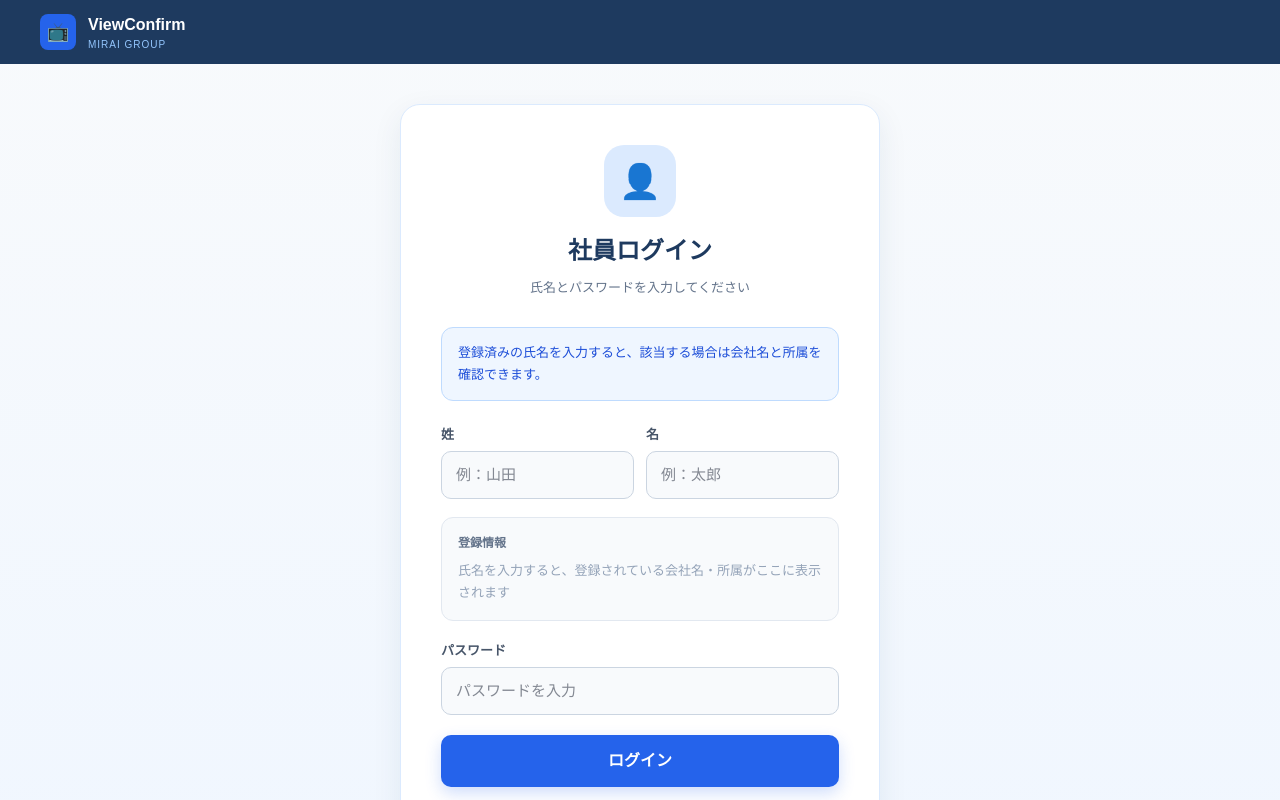
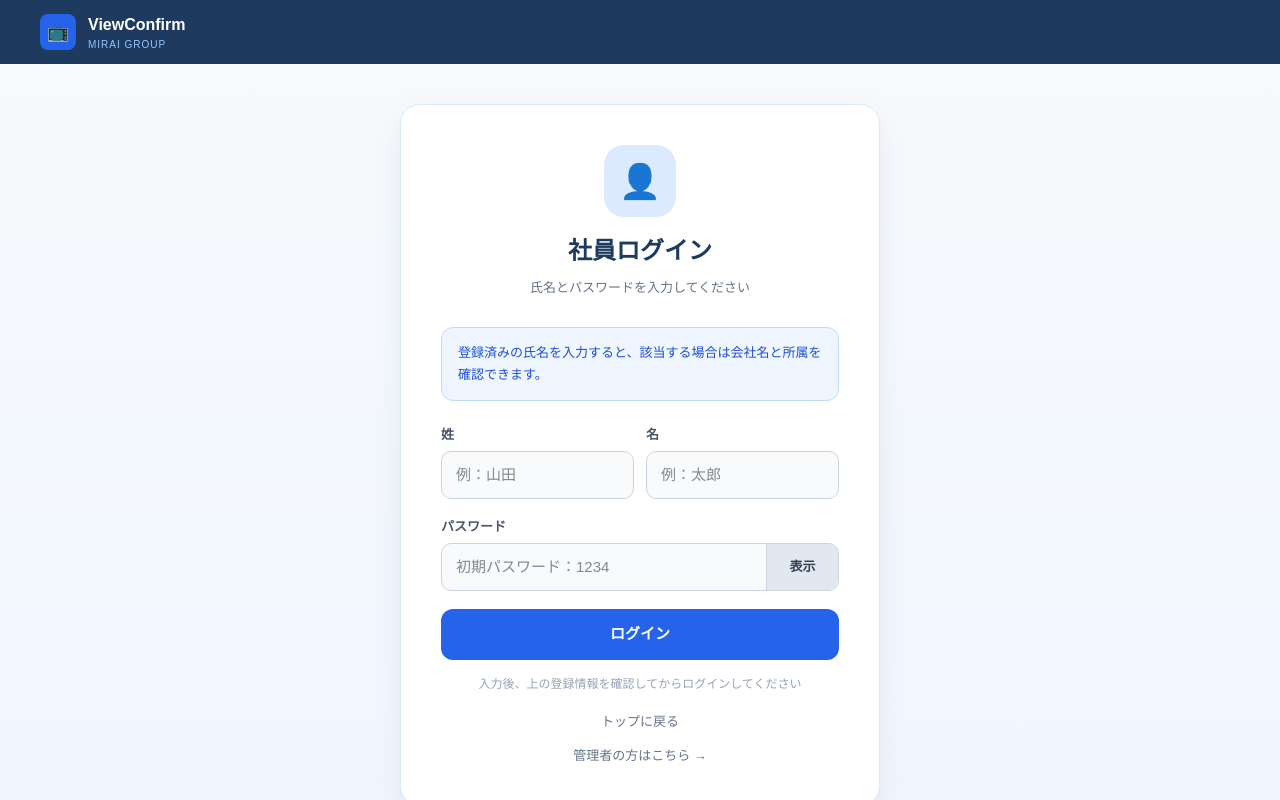
Before and after one commit to soumumasaki-create/viewconfirm, a Next.js app: page /employee-login in a window 1280 px wide. Shown: the top 800 px of the page. Built offline with nearby package versions, Linux system fonts and the light colour scheme; no server answers.

Commit message:
社員ログインをCSV社員対応に修正

```diff
--- a/app/employee-login/page.tsx
+++ b/app/employee-login/page.tsx
@@ -1,40 +1,95 @@
 'use client'
 import { useState } from 'react'
 import { supabase } from '../../lib/supabase'
+
+type EmployeeLoginInfo = {
+  id: number
+  last_name: string
+  first_name: string
+  company: string | null
+  affiliation: string | null
+  is_active: boolean | null
+}
 
 export default function EmployeeLoginPage() {
   const [lastName, setLastName] = useState('')
   const [firstName, setFirstName] = useState('')
   const [password, setPassword] = useState('')
+  const [showPassword, setShowPassword] = useState(false)
   const [loading, setLoading] = useState(false)
   const [error, setError] = useState('')
+  const [selectedEmployee, setSelectedEmployee] = useState<EmployeeLoginInfo | null>(null)
   const [employeeInfo, setEmployeeInfo] = useState<{ company: string; affiliation: string } | null>(null)
 
+  const normalizeName = (value: string) => {
+    return String(value || '')
+      .replace(/\u3000/g, ' ')
+      .replace(/\s+/g, ' ')
+      .trim()
+  }
+
+  const findEmployee = async (nextLastName: string, nextFirstName: string) => {
+    const normalizedLastName = normalizeName(nextLastName)
+    const normalizedFirstName = normalizeName(nextFirstName)
+
+    if (!normalizedLastName || !normalizedFirstName) {
+      return { employee: null, error: null }
+    }
+
+    const { data, error } = await supabase
+      .from('employees')
+      .select('id, last_name, first_name, company, affiliation, is_active')
+      .eq('last_name', normalizedLastName)
+      .eq('first_name', normalizedFirstName)
+      .limit(1)
+
+    if (error) {
+      return { employee: null, error }
+    }
+
+    const employee = Array.isArray(data) && data.length > 0 ? data[0] : null
+
+    return {
+      employee: employee as EmployeeLoginInfo | null,
+      error: null,
+    }
+  }
+
+  const clearEmployeeInfo = () => {
+    setSelectedEmployee(null)
+    setEmployeeInfo(null)
+  }
+
   const handleNameLookup = async (nextLastName: string, nextFirstName: string) => {
-    if (!nextLastName || !nextFirstName) {
-      setEmployeeInfo(null)
+    setError('')
+
+    const normalizedLastName = normalizeName(nextLastName)
+    const normalizedFirstName = normalizeName(nextFirstName)
+
+    if (!normalizedLastName || !normalizedFirstName) {
+      clearEmployeeInfo()
       return
     }
 
-    const { data: emp } = await supabase
-      .from('employees')
-      .select('company, affiliation')
-      .eq('last_name', nextLastName)
-      .eq('first_name', nextFirstName)
-      .maybeSingle()
+    const { employee } = await findEmployee(normalizedLastName, normalizedFirstName)
 
-    if (emp) {
+    if (employee) {
+      setSelectedEmployee(employee)
       setEmployeeInfo({
-        company: emp.company || '',
-        affiliation: emp.affiliation || '',
+        company: employee.company || '',
+        affiliation: employee.affiliation || '',
       })
     } else {
-      setEmployeeInfo(null)
+      clearEmployeeInfo()
     }
   }
 
   const handleLogin = async () => {
-    if (!lastName || !firstName || !password) {
+    const normalizedLastName = normalizeName(lastName)
+    const normalizedFirstName = normalizeName(firstName)
+    const normalizedPassword = String(password || '').trim()
+
+    if (!normalizedLastName || !normalizedFirstName || !normalizedPassword) {
       setError('姓・名・パスワードを入力してください')
       return
     }
@@ -42,34 +97,59 @@ export default function EmployeeLoginPage() {
     setLoading(true)
     setError('')
 
-    const { data: emp, error: empError } = await supabase
-      .from('employees')
-      .select('email, company, affiliation')
-      .eq('last_name', lastName)
-      .eq('first_name', firstName)
-      .single()
+    let employee = selectedEmployee
 
-    if (empError || !emp?.email) {
+    const selectedEmployeeMatches =
+      employee &&
+      normalizeName(employee.last_name) === normalizedLastName &&
+      normalizeName(employee.first_name) === normalizedFirstName
+
+    if (!selectedEmployeeMatches) {
+      const result = await findEmployee(normalizedLastName, normalizedFirstName)
+
+      if (result.error) {
+        setError('社員情報の確認中にエラーが発生しました。管理者に確認してください。')
+        setLoading(false)
+        return
+      }
+
+      employee = result.employee
+    }
+
+    if (!employee) {
       setError('氏名が正しくありません。管理者に登録を依頼してください。')
       setLoading(false)
       return
     }
 
-    setEmployeeInfo({
-      company: emp.company || '',
-      affiliation: emp.affiliation || '',
-    })
+    if (employee.is_active === false) {
+      setError('この社員は現在利用できません。管理者に確認してください。')
+      setLoading(false)
+      return
+    }
 
-    const { error: loginError } = await supabase.auth.signInWithPassword({
-      email: emp.email,
-      password,
-    })
-
-    if (loginError) {
+    if (normalizedPassword !== '1234') {
       setError('パスワードが正しくありません。')
       setLoading(false)
       return
     }
+
+    setSelectedEmployee(employee)
+    setEmployeeInfo({
+      company: employee.company || '',
+      affiliation: employee.affiliation || '',
+    })
+
+    localStorage.setItem(
+      'viewconfirm_employee',
+      JSON.stringify({
+        id: employee.id,
+        last_name: employee.last_name,
+        first_name: employee.first_name,
+        company: employee.company || '',
+        affiliation: employee.affiliation || '',
+      })
+    )
 
     window.location.href = '/watch'
   }
@@ -258,45 +338,34 @@ export default function EmployeeLoginPage() {
             </div>
           </div>
 
+          {employeeInfo && (
             <div
               style={{
-              backgroundColor: employeeInfo ? '#f0fdf4' : '#f8fafc',
-              border: employeeInfo ? '1px solid #86efac' : '1px solid #e2e8f0',
+                backgroundColor: '#f0fdf4',
+                border: '1px solid #bbf7d0',
+                color: '#166534',
                 borderRadius: '12px',
-              padding: '16px',
-              marginBottom: '20px',
+                padding: '12px 14px',
+                marginBottom: '18px',
+                fontSize: '13px',
+                lineHeight: '1.7',
               }}
             >
+              <div style={{ fontWeight: 'bold', marginBottom: '8px' }}>登録情報</div>
               <div
                 style={{
-                fontSize: '12px',
-                color: employeeInfo ? '#166534' : '#64748b',
-                marginBottom: '8px',
-                fontWeight: '700',
-              }}
-            >
-              登録情報
-            </div>
-
-            {employeeInfo ? (
-              <div style={{ display: 'grid', gap: '8px' }}>
-                <div
-                  style={{
-                    fontSize: '13px',
-                    color: '#166534',
-                    backgroundColor: '#ffffff',
+                  backgroundColor: '#fff',
                   border: '1px solid #bbf7d0',
                   borderRadius: '8px',
                   padding: '10px 12px',
+                  marginBottom: '8px',
                 }}
               >
                 会社：{employeeInfo.company || '-'}
               </div>
               <div
                 style={{
-                    fontSize: '13px',
-                    color: '#166534',
-                    backgroundColor: '#ffffff',
+                  backgroundColor: '#fff',
                   border: '1px solid #bbf7d0',
                   borderRadius: '8px',
                   padding: '10px 12px',
@@ -305,14 +374,9 @@ export default function EmployeeLoginPage() {
                 所属：{employeeInfo.affiliation || '-'}
               </div>
             </div>
-            ) : (
-              <div style={{ fontSize: '13px', color: '#94a3b8', lineHeight: '1.7' }}>
-                氏名を入力すると、登録されている会社名・所属がここに表示されます
-              </div>
           )}
-          </div>
 
-          <div style={{ marginBottom: '20px' }}>
+          <div style={{ marginBottom: '18px' }}>
             <label
               style={{
                 fontSize: '13px',
@@ -324,38 +388,72 @@ export default function EmployeeLoginPage() {
             >
               パスワード
             </label>
+
+            <div
+              style={{
+                display: 'flex',
+                width: '100%',
+                border: '1px solid #cbd5e1',
+                borderRadius: '10px',
+                backgroundColor: '#f8fafc',
+                overflow: 'hidden',
+                boxSizing: 'border-box',
+              }}
+            >
               <input
-              type="password"
-              placeholder="パスワードを入力"
+                type={showPassword ? 'text' : 'password'}
+                placeholder="初期パスワード：1234"
                 value={password}
                 onChange={(e) => setPassword(e.target.value)}
-              onKeyDown={(e) => e.key === 'Enter' && handleLogin()}
+                onKeyDown={(e) => {
+                  if (e.key === 'Enter') handleLogin()
+                }}
                 style={{
-                width: '100%',
+                  flex: 1,
+                  minWidth: 0,
                   padding: '12px 14px',
-                borderRadius: '10px',
-                border: '1px solid #cbd5e1',
+                  border: 'none',
+                  outline: 'none',
                   fontSize: '15px',
                   color: '#0f172a',
-                backgroundColor: '#f8fafc',
+                  backgroundColor: 'transparent',
                   boxSizing: 'border-box',
                 }}
               />
+              <button
+                type="button"
+                onClick={() => setShowPassword(!showPassword)}
+                style={{
+                  width: '72px',
+                  flexShrink: 0,
+                  border: 'none',
+                  borderLeft: '1px solid #cbd5e1',
+                  backgroundColor: '#e2e8f0',
+                  color: '#334155',
+                  fontSize: '13px',
+                  fontWeight: 'bold',
+                  cursor: 'pointer',
+                }}
+              >
+                {showPassword ? '非表示' : '表示'}
+              </button>
+            </div>
           </div>
 
           {error && (
             <div
               style={{
                 backgroundColor: '#fef2f2',
-                border: '1px solid #fca5a5',
-                borderRadius: '10px',
-                padding: '12px 16px',
-                marginBottom: '16px',
+                border: '1px solid #fecaca',
+                color: '#dc2626',
+                borderRadius: '12px',
+                padding: '12px 14px',
+                marginBottom: '18px',
+                fontSize: '13px',
+                lineHeight: '1.6',
               }}
             >
-              <p style={{ color: '#ef4444', fontSize: '13px', margin: 0, lineHeight: '1.6' }}>
               ❌ {error}
-              </p>
             </div>
           )}
 
@@ -365,33 +463,71 @@ export default function EmployeeLoginPage() {
             style={{
               width: '100%',
               padding: '14px',
-              backgroundColor: '#2563eb',
+              backgroundColor: loading ? '#94a3b8' : '#2563eb',
               color: '#fff',
               border: 'none',
-              borderRadius: '10px',
-              cursor: 'pointer',
-              fontSize: '16px',
+              borderRadius: '12px',
+              cursor: loading ? 'not-allowed' : 'pointer',
+              fontSize: '15px',
               fontWeight: 'bold',
-              boxShadow: '0 6px 16px rgba(37, 99, 235, 0.22)',
             }}
           >
-            {loading ? 'ログイン中...' : 'ログイン'}
+            {loading ? '確認中...' : 'ログイン'}
           </button>
 
-          <div style={{ textAlign: 'center', marginTop: '14px' }}>
-            <p style={{ fontSize: '12px', color: '#94a3b8', margin: '0 0 10px 0' }}>
-              入力後、右の登録情報を確認してからログインしてください
-            </p>
+          <div
+            style={{
+              textAlign: 'center',
+              marginTop: '14px',
+              color: '#94a3b8',
+              fontSize: '12px',
+              lineHeight: '1.7',
+            }}
+          >
+            入力後、上の登録情報を確認してからログインしてください
+          </div>
 
-            <a href="/login" style={{ fontSize: '13px', color: '#64748b', textDecoration: 'none' }}>
+          <a
+            href="/"
+            style={{
+              display: 'block',
+              textAlign: 'center',
+              marginTop: '18px',
+              color: '#64748b',
+              fontSize: '13px',
+              textDecoration: 'none',
+            }}
+          >
+            トップに戻る
+          </a>
+
+          <a
+            href="/login"
+            style={{
+              display: 'block',
+              textAlign: 'center',
+              marginTop: '14px',
+              color: '#64748b',
+              fontSize: '13px',
+              textDecoration: 'none',
+            }}
+          >
             管理者の方はこちら →
           </a>
         </div>
       </div>
-      </div>
 
-      <footer style={{ borderTop: '1px solid #e2e8f0', padding: '20px 40px', textAlign: 'center' }}>
-        <p style={{ color: '#94a3b8', fontSize: '12px' }}>© 2026 MIRAI Group. ViewConfirm.</p>
+      <footer
+        style={{
+          borderTop: '1px solid #e2e8f0',
+          padding: '20px 40px',
+          textAlign: 'center',
+          backgroundColor: '#fff',
+        }}
+      >
+        <p style={{ color: '#94a3b8', fontSize: '12px', margin: 0 }}>
+          © 2026 MIRAI Group. ViewConfirm.
+        </p>
       </footer>
     </div>
   )
```
Lines whose indentation alone changed are shown as unchanged.
